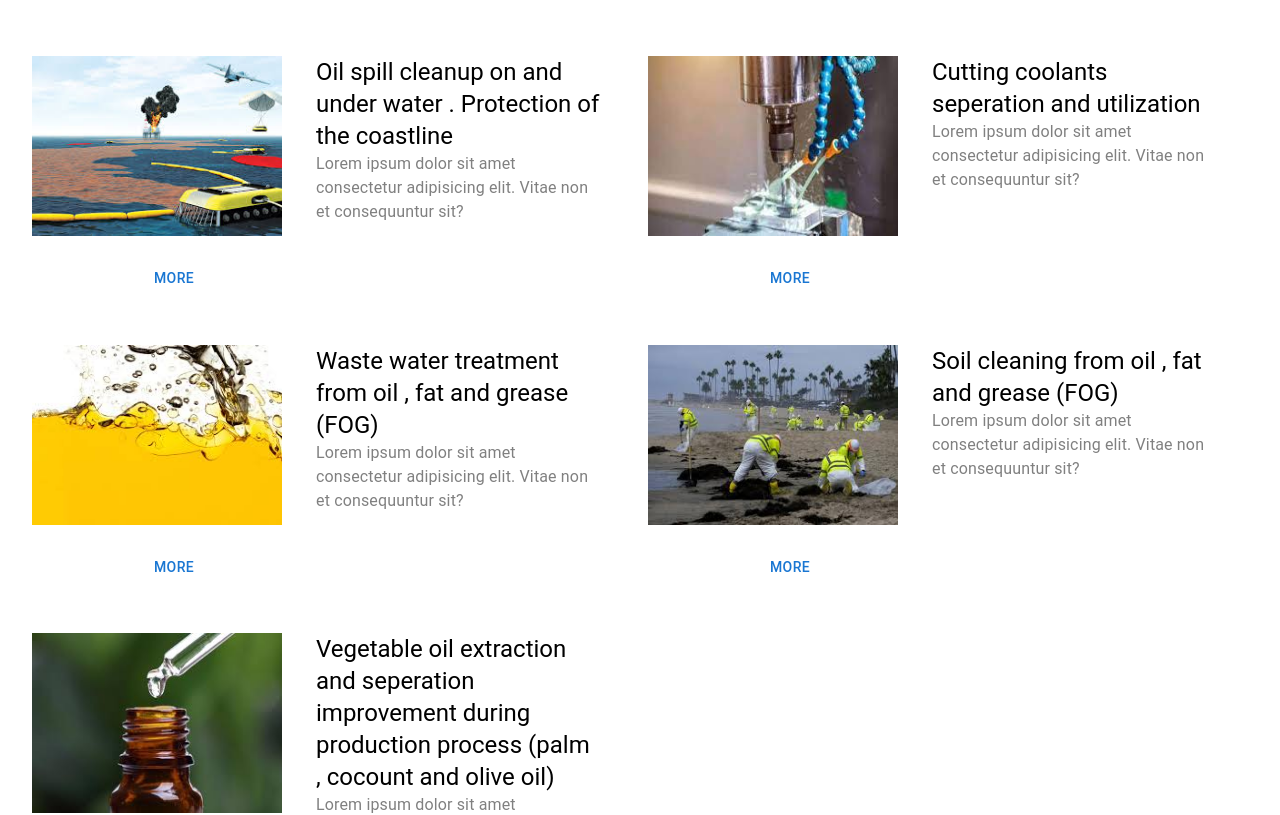
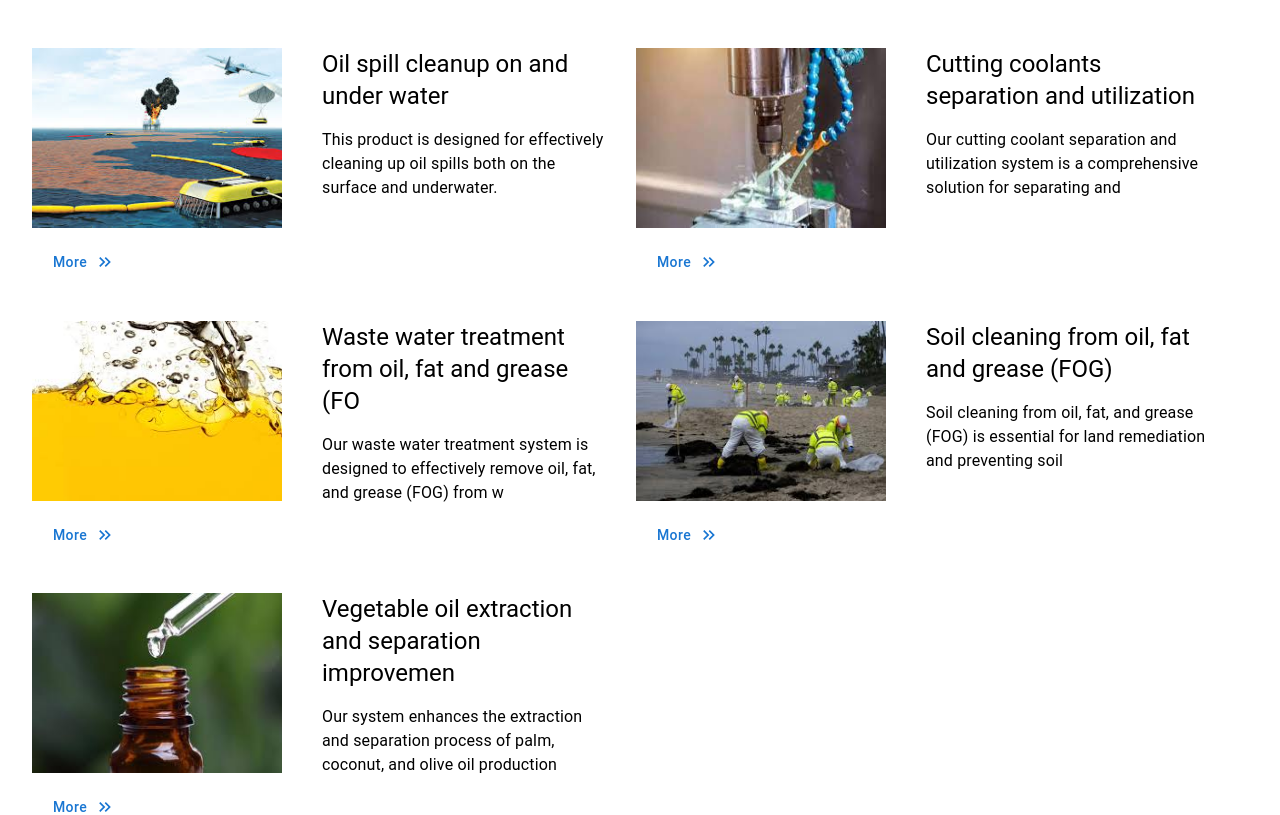
Before and after one commit to Halil777/camel-hill, a React (Vite) app: page /environment-protection in a window 1280 px wide. Shown: the part 1060-1875 px from the top of the page. Built offline with nearby package versions, Linux system fonts and the light colour scheme.

Commit message:
env protection drawer

```diff
--- a/src/App.jsx
+++ b/src/App.jsx
@@ -28,7 +28,6 @@ function App() {
         <Routes>
           <Route path="/" element={<Index />}>
             <Route index element={<Home />} />
-            <Route path="/construction" element={<ConstructionAndEcology />} />
             <Route path="/oil-gas" element={<OilGasServices />} />
             <Route path="/coiled-tubing" element={<CoiledTubing />} />
             <Route path="/additives" element={<Additives />} />
--- a/src/components/equipment/enviroment-protection/EnvProducts.jsx
+++ b/src/components/equipment/enviroment-protection/EnvProducts.jsx
@@ -1,6 +1,28 @@
-import { Button, Container, Grid, Stack, Typography } from "@mui/material";
+import { useState } from "react";
+import Drawer from "@mui/material/Drawer";
+import Button from "@mui/material/Button";
+import Container from "@mui/material/Container";
+import Grid from "@mui/material/Grid";
+import Stack from "@mui/material/Stack";
+import Typography from "@mui/material/Typography";
+import ClearIcon from "@mui/icons-material/Clear";
+import { IconButton, Tooltip } from "@mui/material";
+import { envProducts } from "../../../data/data.mjs";
+import KeyboardDoubleArrowRightIcon from "@mui/icons-material/KeyboardDoubleArrowRight";
 
-const EnvProducts = () => {
+function EnvProducts() {
+  const [isDrawerOpen, setIsDrawerOpen] = useState(false);
+  const [selectedProduct, setSelectedProduct] = useState(null);
+
+  const toggleDrawer = (product) => {
+    setSelectedProduct(product);
+    setIsDrawerOpen(true);
+  };
+
+  const closeDrawer = () => {
+    setIsDrawerOpen(false);
+  };
+
   return (
     <div>
       <Container>
@@ -10,128 +32,84 @@ const EnvProducts = () => {
         <Typography mt={3} align="center" variant="h4" color="gray">
           Environment Protection Products
         </Typography>
-        <Grid container spacing={10} mt={5}>
-          <Grid item lg={6} md={6} sm={12} xs={12}>
+        <Grid container spacing={7} mt={5}>
+          {envProducts.map((product, index) => (
+            <Grid item lg={6} md={6} sm={12} mt={2} xs={12} key={index}>
               <Grid container spacing={4}>
                 <Grid lg={6} md={6} sm={12} xs={12}>
-                <Stack spacing={3}>
+                  <Stack spacing={2}>
                     <img
-                    src="./env-protection/env-p1.jpg"
+                      src={product.image}
                       style={{ width: "250px", height: "180px" }}
-                    alt="name"
+                      alt={product.name}
                     />
-                  <Button>More</Button>
+                    <Tooltip title="Read More Information">
+                      <Button
+                        endIcon={<KeyboardDoubleArrowRightIcon />}
+                        onClick={() => toggleDrawer(product)}
+                        sx={{
+                          textTransform: "none",
+                          width: 100,
+                          "&:hover": {
+                            background: "transparent",
+                          },
+                        }}
+                      >
+                        More
+                      </Button>
+                    </Tooltip>
                   </Stack>
                 </Grid>
                 <Grid lg={6} md={6} sm={12} xs={12}>
+                  <Stack spacing={2}>
                     <Typography variant="h5">
-                  Oil spill cleanup on and under water . Protection of the
-                  coastline
+                      {product.name.slice(0, 50)}
                     </Typography>
-                <Typography color="gray">
-                  Lorem ipsum dolor sit amet consectetur adipisicing elit. Vitae
-                  non et consequuntur sit?
-                </Typography>
+                    <Typography>{product.description.slice(0, 100)}</Typography>
+                  </Stack>
                 </Grid>
               </Grid>
             </Grid>
-          <Grid item lg={6} md={6} sm={12} xs={12}>
-            <Grid container spacing={4}>
-              <Grid lg={6} md={6} sm={12} xs={12}>
-                <Stack spacing={3}>
-                  <img
-                    src="./env-protection/env-p2.jpg"
-                    style={{ width: "250px", height: "180px" }}
-                    alt="name"
-                  />
-                  <Button>More</Button>
-                </Stack>
-              </Grid>
-              <Grid lg={6} md={6} sm={12} xs={12}>
-                <Typography variant="h5">
-                  Cutting coolants seperation and utilization
-                </Typography>
-                <Typography color="gray">
-                  Lorem ipsum dolor sit amet consectetur adipisicing elit. Vitae
-                  non et consequuntur sit?
-                </Typography>
-              </Grid>
-            </Grid>
-          </Grid>
-          <Grid item lg={6} md={6} sm={12} xs={12}>
-            <Grid container spacing={4}>
-              <Grid lg={6} md={6} sm={12} xs={12}>
-                <Stack spacing={3}>
-                  <img
-                    src="./env-protection/env-p3.jpg"
-                    style={{ width: "250px", height: "180px" }}
-                    alt="name"
-                  />
-                  <Button>More</Button>
-                </Stack>
-              </Grid>
-              <Grid lg={6} md={6} sm={12} xs={12}>
-                <Typography variant="h5">
-                  Waste water treatment from oil , fat and grease (FOG)
-                </Typography>
-                <Typography color="gray">
-                  Lorem ipsum dolor sit amet consectetur adipisicing elit. Vitae
-                  non et consequuntur sit?
-                </Typography>
-              </Grid>
-            </Grid>
-          </Grid>
-          <Grid item lg={6} md={6} sm={12} xs={12}>
-            <Grid container spacing={4}>
-              <Grid lg={6} md={6} sm={12} xs={12}>
-                <Stack spacing={3}>
-                  <img
-                    src="./env-protection/env-p4.jpg"
-                    style={{ width: "250px", height: "180px" }}
-                    alt="name"
-                  />
-                  <Button>More</Button>
-                </Stack>
-              </Grid>
-              <Grid lg={6} md={6} sm={12} xs={12}>
-                <Typography variant="h5">
-                  Soil cleaning from oil , fat and grease (FOG)
-                </Typography>
-                <Typography color="gray">
-                  Lorem ipsum dolor sit amet consectetur adipisicing elit. Vitae
-                  non et consequuntur sit?
-                </Typography>
-              </Grid>
-            </Grid>
-          </Grid>
-          <Grid item lg={6} md={6} sm={12} xs={12}>
-            <Grid container spacing={4}>
-              <Grid lg={6} md={6} sm={12} xs={12}>
-                <Stack spacing={3}>
-                  <img
-                    src="./env-protection/env-p5.jpg"
-                    style={{ width: "250px", height: "180px" }}
-                    alt="name"
-                  />
-                  <Button>More</Button>
-                </Stack>
-              </Grid>
-              <Grid lg={6} md={6} sm={12} xs={12}>
-                <Typography variant="h5">
-                  Vegetable oil extraction and seperation improvement during
-                  production process (palm , cocount and olive oil)
-                </Typography>
-                <Typography color="gray">
-                  Lorem ipsum dolor sit amet consectetur adipisicing elit. Vitae
-                  non et consequuntur sit?
-                </Typography>
-              </Grid>
-            </Grid>
-          </Grid>
+          ))}
         </Grid>
       </Container>
+      <Drawer
+        anchor="right"
+        style={{ width: "50vw" }}
+        open={isDrawerOpen}
+        onClose={closeDrawer}
+      >
+        <Stack alignItems={"start"} padding={3}>
+          <Tooltip title="Close ">
+            <IconButton onClick={closeDrawer}>
+              <ClearIcon />
+            </IconButton>
+          </Tooltip>
+        </Stack>
+        <div style={{ width: "50vw", overflowX: "auto" }}>
+          <div style={{ textAlign: "center" }}>
+            {selectedProduct && (
+              <div style={{ padding: "16px" }}>
+                <Typography variant="h5">{selectedProduct.name}</Typography>
+                <Typography>{selectedProduct.description}</Typography>
+              </div>
+            )}
+          </div>
+          <Grid container p={4} spacing={4}>
+            {envProducts.map((item, i) => (
+              <Grid key={`drawer_key${i}`} item lg={4} md={6} xs={12} sm={12}>
+                <img
+                  src={item.image}
+                  alt="drawer images"
+                  style={{ width: "260px", height: "200px" }}
+                />
+              </Grid>
+            ))}
+          </Grid>
+        </div>
+      </Drawer>
     </div>
   );
-};
+}
 
 export default EnvProducts;
--- a/src/components/navbar/Navbar.jsx
+++ b/src/components/navbar/Navbar.jsx
@@ -6,14 +6,11 @@ import { useNavigate, Link, useLocation } from "react-router-dom";
 
 const categories = [
   { id: "", name: "Home" },
-  {
-    id: "construction",
-    name: "Construction and Ecology",
-  },
+
   { id: "oil-gas", name: "Oil & Gas services" },
   {
     id: "equipment-chemistry",
-    name: "Equipment Chemistry",
+    name: "Equipment and Chemistry",
     subcategories: [
       "Coiled Tubing",
       "Additives",
--- a/src/data/data.mjs
+++ b/src/data/data.mjs
@@ -61,3 +61,46 @@ export const innovativeItems = [
     pic: "./innovative/inno4.jpg",
   },
 ];
+
+export const envProducts = [
+  {
+    name: "Oil spill cleanup on and under water",
+    description:
+      "This product is designed for effectively cleaning up oil spills both on the surface and underwater. " +
+      "It is environmentally friendly and helps protect coastlines from contamination. " +
+      "Its innovative technology allows it to absorb and contain oil, preventing further spread in water bodies.",
+    image: "./env-protection/env-p1.jpg",
+  },
+  {
+    name: "Cutting coolants separation and utilization",
+    description:
+      "Our cutting coolant separation and utilization system is a comprehensive solution for " +
+      "separating and recycling cutting fluids used in various industrial processes. " +
+      "By efficiently recycling cutting fluids, it reduces waste and operating costs, " +
+      "making it a sustainable choice for industrial operations.",
+    image: "./env-protection/env-p2.jpg",
+  },
+  {
+    name: "Waste water treatment from oil, fat and grease (FOG)",
+    description:
+      "Our waste water treatment system is designed to effectively remove oil, fat, and grease (FOG) " +
+      "from wastewater, ensuring compliance with environmental regulations. " +
+      "It provides a sustainable solution for wastewater treatment and minimizes the impact on the environment.",
+    image: "./env-protection/env-p3.jpg",
+  },
+  {
+    name: "Soil cleaning from oil, fat and grease (FOG)",
+    description:
+      "Soil cleaning from oil, fat, and grease (FOG) is essential for land remediation and preventing soil " +
+      "contamination. Our solution efficiently cleans and restores soil, " +
+      "making it suitable for agricultural and industrial purposes.",
+    image: "./env-protection/env-p4.jpg",
+  },
+  {
+    name: "Vegetable oil extraction and separation improvement during production process (palm, coconut, and olive oil)",
+    description:
+      "Our system enhances the extraction and separation process of palm, coconut, and olive oil production. " +
+      "It improves the quality of vegetable oils, minimizes waste, and ensures a more efficient production process.",
+    image: "./env-protection/env-p5.jpg",
+  },
+];
```
Also changed, not shown: 3 other files (tests, documents, lock files or other folders). Lines whose indentation alone changed are shown as unchanged.
